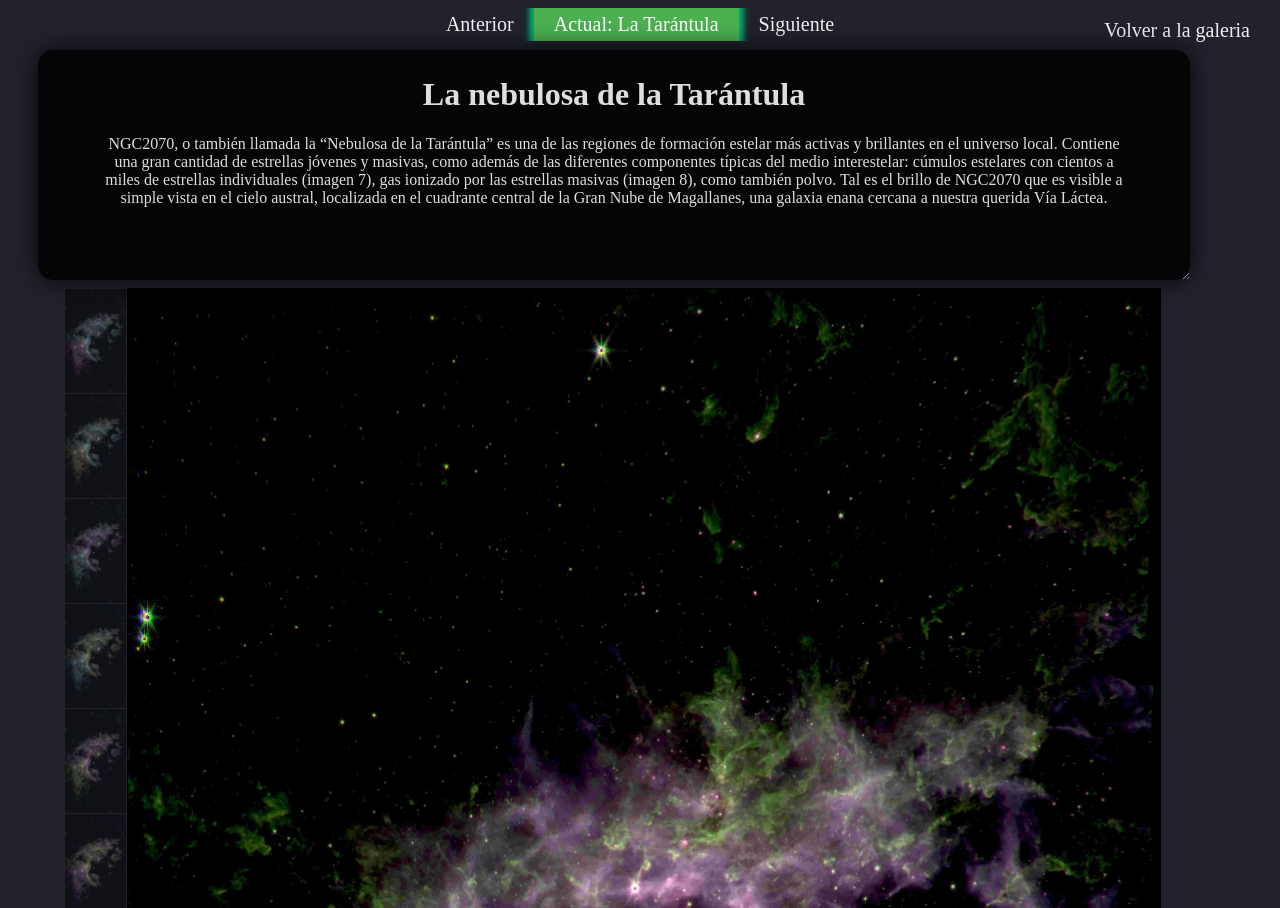
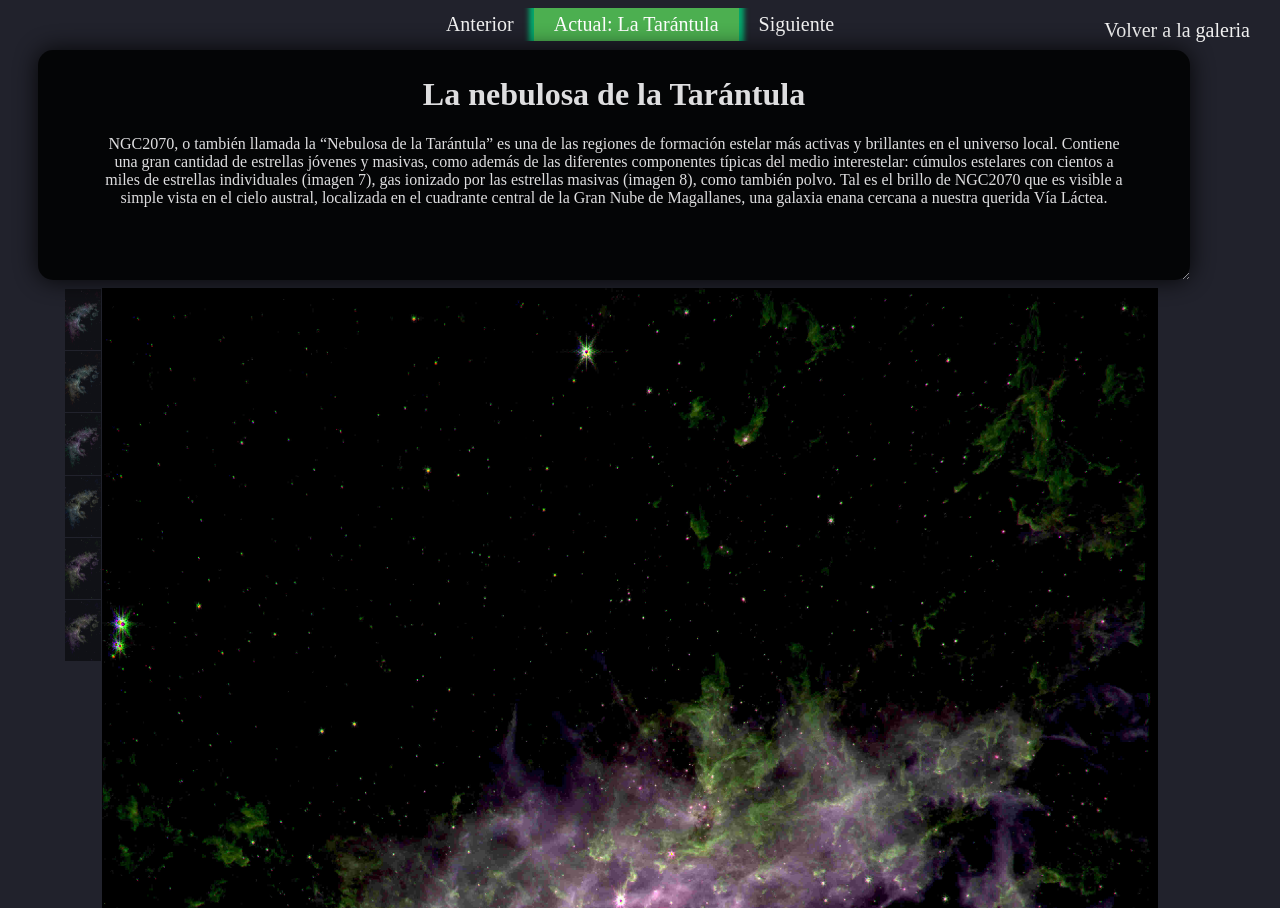
Before and after one commit to nicomedinap/nicomedinap.github.io, a Jekyll site: the page Galeria/JWST/MostrarImagenesNGC2070.html, which Jekyll copies as it is, in a window 1280 px wide. Built offline with Jekyll 4.4.1, drawn with Linux system fonts in a browser that asks for light colours.

Commit message:
Update MostrarImagenesNGC2070.html

```diff
--- a/Galeria/JWST/MostrarImagenesNGC2070.html
+++ b/Galeria/JWST/MostrarImagenesNGC2070.html
@@ -4,161 +4,8 @@
 	<meta http-equiv="Content-Type" content="text/html; charset=utf-8"/>
 </head>
 
-<style>
-
-html{
-	height: 100%;
-	width: 100%;
- }
-
-body{
-	height: 100%;
-	background-color: #21222c;
-	/* Este color no es negro completamente pero para un fondo oscuro en una web
-  	es mejor uno de este tipo a un negro puro ya que es muy intenso.
- 	*/
-}
-
-.BarraBotones{
-    overflow: hidden;
-    background: none !important;
-    display: flex;
-    justify-content: center;
-    align-items: center;
-}
-
-/*a es para crear links, así que modificaremos las
-caracteristicas de ese <a> dentro del div BarraBotones */
-.BarraBotones a{
-	line-height:17px;
-  	float: left;
-	color: #f2f2f2;
- 	text-align: center;
- 	padding: 8px 20px; /*dimensiones de los botones*/
- 	text-decoration: none;
- 	font-size: 20px;
-	top:0;
-}
-
-.BarraBotones a:hover{
-	transition: 0.5s;
-	background-color: #ddd;
-	color: black;
-}
-
-.BarraBotones a.active{
-	box-shadow: 0 0 5px 5px #04AA6D;
-	background-color: #4CAF50;
-	color: white;
-}
-
-.Boton_volver{
-	right: 0;
-	position: absolute;
-	top: 0px;
-	padding: 10px;
-	overflow: hidden;
-    background: none !important;
-    display: flex;
-    justify-content: center;
-}
-
-.Boton_volver a{
-	line-height:0px;
-	border-radius: 25px;
-  	float: left;
-	color: #f2f2f2;
- 	text-align: center;
- 	padding: 20px 20px; /*dimensiones de los botones*/
- 	text-decoration: none;
- 	font-size: 20px;
-	top:0;
-}
-
-.Boton_volver a:hover{
-	transition: 0.5s;
-	background-color: lightseagreen;
-	color: black;
-}
-
-.Boton_volver a.active{
-	box-shadow: 0 0 5px 5px #04AA6D;
-	background-color: #4CAF50;
-	color: white;
-}
-
-.CajaInfo{
-	resize: vertical;
-  	overflow: auto;
-	width: fit-content;
-    background-color: black;
-	max-width:70%;
-	border-radius: 15px;
-	opacity: 0.85;
-	position: absolute;
-    top: 20px;
-    height: 25%;
-	padding-top: 5px;
-	padding-left: 5%;
-	padding-right: 5%;
-	color: white;
-	margin: 30px 30px;
-	text-align: center;
-	box-shadow: 0 0 25px 0 black;
-	word-wrap: break-word;
-    max-width: 80%;
-  	text-overflow: ellipsis;
-}
-
-.CajaInfo p{
-	width: fit-content;
-	}
-
-.imagen{
-    top: 32%;
-	width: 100%;
-    display: flex;
-	max-height: 90%;
-	position: absolute;
-
-	bottom: 0px;
-	left: 0;
-	padding-left: 5%;
-	padding-right: -5%;
-}
-
-.imagen-chica img{
-	height: 17%;
-	margin: 1px 1px;
-	cursor: pointer;
-	display: block;
-	opacity: 0.5;
-}
-
-.imagen-chica img:hover{
-	transition: 0.1s;
-	opacity: 1;
-	box-shadow: 0px 0px 20px 0px white;
-}
-
-.imagen-chica{
-	float: left;
-}
-
-.imagen-grande img{
-   	max-width: 85%;
-}
-
-.imagen-grande{
-	float: right;
-	padding: 0px;
-}
-
-.Contenido{
-    justify-content: center;
-	}
-
-</style>
+<!-- CSS Publico -->
+<link rel="stylesheet" href="/public/css/galeria.css">
 
 <body>
 
```
